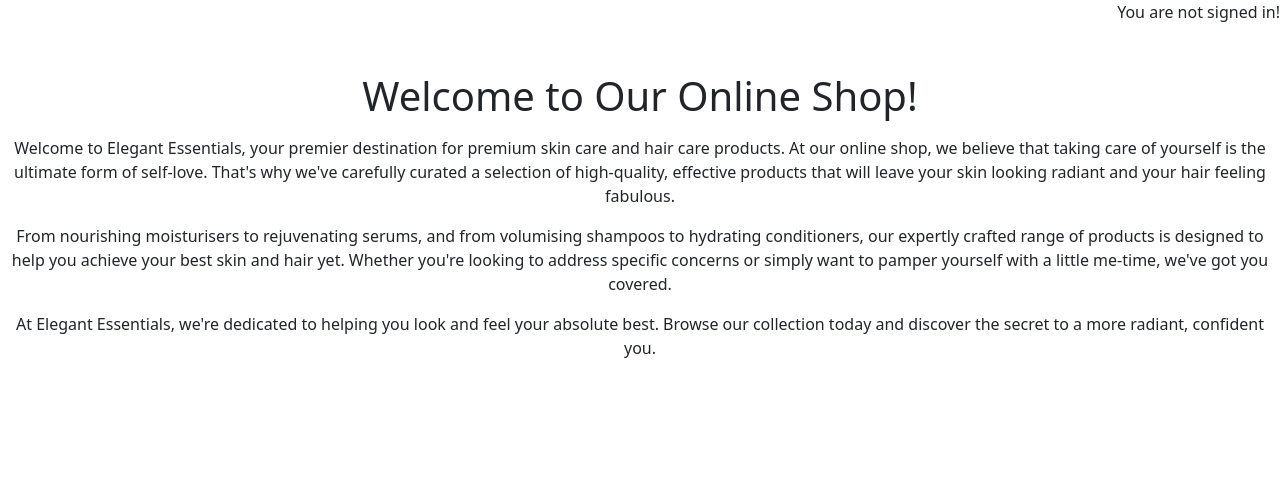
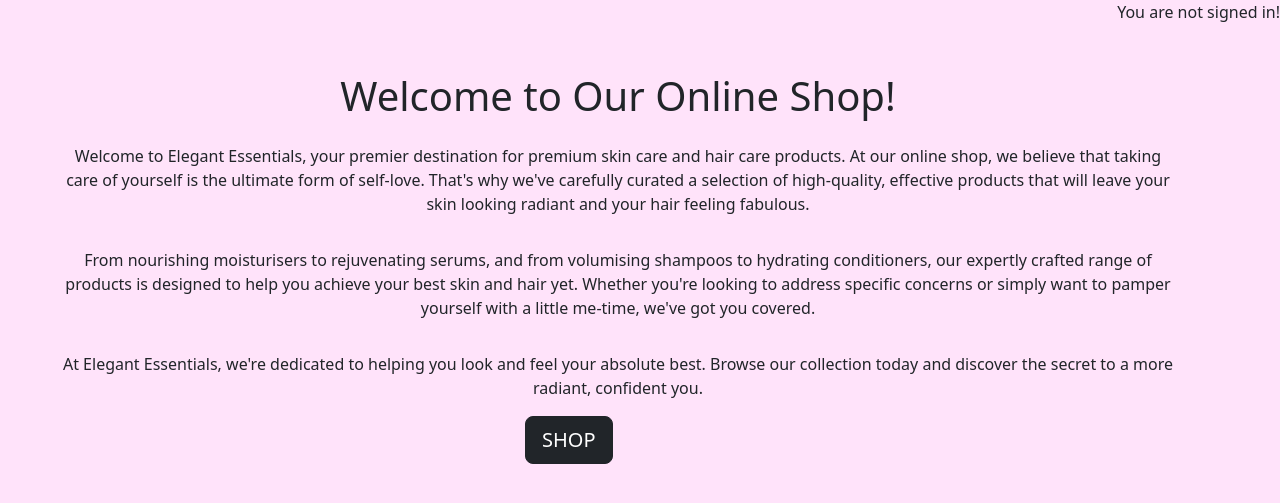
Before and after one commit to runabrandes/pp5-elegant-essentials, a Django app: page / in a window 1280 px wide. Shown: the top 503 px of the page. Run offline with Django 5.2, Linux system fonts and the light colour scheme; some libraries are stand-ins or nearby versions.

Commit message:
Edited first text on home page and added bg colour

```diff
--- a/home_page/templates/home_page/index.html
+++ b/home_page/templates/home_page/index.html
@@ -2,19 +2,33 @@
 {% load static %}
 
 {% block content %}
-<div class="container mt-5"></div>
-<h1 class="text-center">Welcome to Our Online Shop!</h1>
-<p class="text-center mt-3"> Welcome to Elegant Essentials, your premier destination for premium skin care and hair care
-    products. At our online shop, we believe that taking care of yourself is the ultimate form of self-love. That's why
-    we've carefully curated a selection of high-quality, effective products that will leave your skin looking radiant
-    and your hair feeling fabulous.</p>
 
-    <p class="text-center mt-3">From nourishing moisturisers to rejuvenating serums, and from volumising shampoos to hydrating conditioners, our
-    expertly crafted range of products is designed to help you achieve your best skin and hair yet. Whether you're
-    looking to address specific concerns or simply want to pamper yourself with a little me-time, we've got you covered.</p>
+<div class="container m-5 col-12">
+    <div class="row">
+        <h1 class="text-center">Welcome to Our Online Shop!</h1>
+        <p class="text-center mt-3"> Welcome to Elegant Essentials, your premier destination for premium skin care and
+            hair care
+            products. At our online shop, we believe that taking care of yourself is the ultimate form of self-love.
+            That's why
+            we've carefully curated a selection of high-quality, effective products that will leave your skin looking
+            radiant
+            and your hair feeling fabulous.</p>
 
-    <p class="text-center mt-3">At Elegant Essentials, we're dedicated to helping you look and feel your absolute best. Browse our collection today
-    and discover the secret to a more radiant, confident you.</p>
+        <p class="text-center mt-3">From nourishing moisturisers to rejuvenating serums, and from volumising shampoos to
+            hydrating conditioners, our
+            expertly crafted range of products is designed to help you achieve your best skin and hair yet. Whether
+            you're
+            looking to address specific concerns or simply want to pamper yourself with a little me-time, we've got you
+            covered.</p>
 
+        <p class="text-center mt-3">At Elegant Essentials, we're dedicated to helping you look and feel your absolute
+            best. Browse our collection today
+            and discover the secret to a more radiant, confident you.</p>
+    </div>
+    <div>
+        <h3>
+            <a href="{% url 'shop' %}" class="shop-btn btn btn-lg btn-dark text-white offset-5">SHOP</a>
+        </h3>
+    </div>
 </div>
 {% endblock %}
--- a/home_page/views.py
+++ b/home_page/views.py
@@ -1,7 +1,5 @@
 from django.shortcuts import render, get_object_or_404
 from django.views import generic
-from django.views.generic import TemplateView
-
 
 def index(request):
     """
--- /dev/null
+++ b/static/css/base.css
@@ -0,0 +1,3 @@
+body {
+    background-color: rgb(255, 227, 250);
+}
--- a/templates/base.html
+++ b/templates/base.html
@@ -21,7 +21,7 @@
         integrity="sha384-QWTKZyjpPEjISv5WaRU9OFeRpok6YctnYmDr5pNlyT2bRjXh0JMhjY6hW+ALEwIH" crossorigin="anonymous">
 
     <!--Custom CSS-->
-    <link rel="stylesheet" href="{% static 'css/style.css' %}">
+    <link rel="stylesheet" href="{% static 'css/base.css' %}">
     {% endblock %}
 
     {% block extra_css %}
```
Also changed, not shown: static/css/style.css (deleted).
